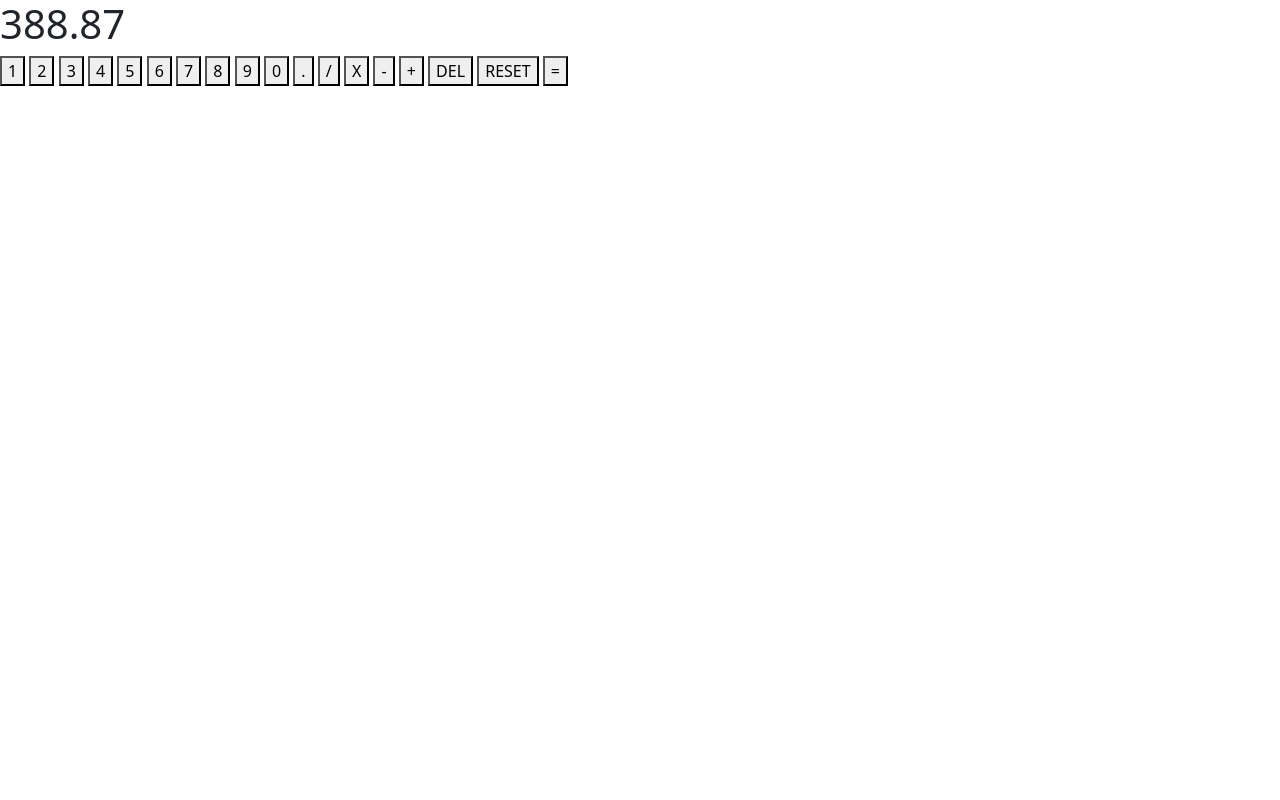
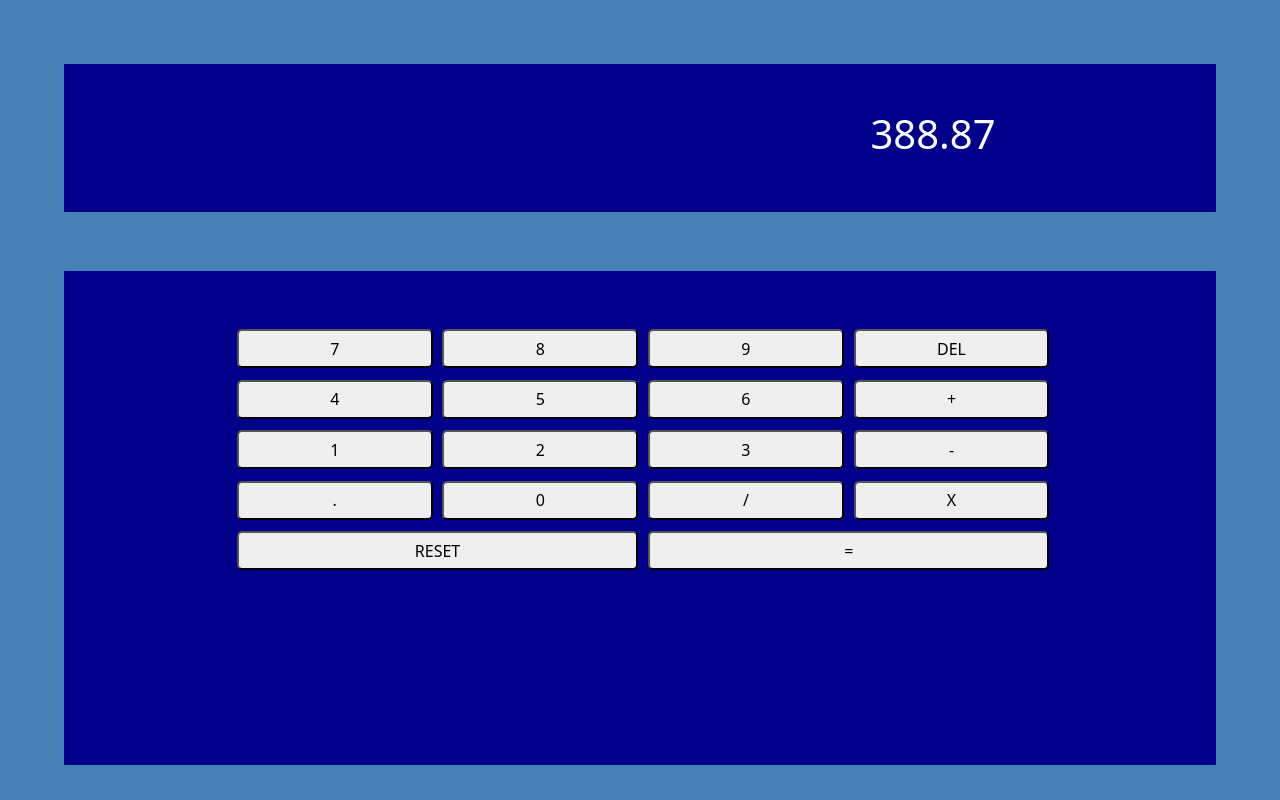
Before and after one commit to FelipeMacedo315/Calculadora, a plain HTML site: page index.html in a window 1280 px wide. Drawn offline with nearby package versions, Linux system fonts and the light colour scheme.

Commit message:
melhorado o design

```diff
--- a/index.css
+++ b/index.css
@@ -1,13 +1,39 @@
+
+ @media (max-width:249px){
+    .botões{
+        font-size: small;
+    }
+    .visor{
+        font-size: small;
+    }
+}
 
 @media (max-width:375px){
 
+.calculadora{
+
+    display: grid;
+    grid-template-rows: 30% 100%;
+    grid-template-columns: 100%;
+    grid-row-gap: 12%;
+    grid-template-areas: "visor" "botões";
+    padding-top: 5%;
+    padding-left: 5%;
+    padding-right: 5%;
+
+
+
+
+
+}
 
  #visor{
+
      grid-area: visor;
     display: flex;
-    justify-content: flex-end;
-    align-items: baseline;
-    background-color: rgb(23, 57, 141);
+    align-items: center;
+    padding-left: 70%;
+    background-color: darkblue;
     color: white;
     grid-area: visor;
 
@@ -15,10 +41,10 @@
  }
 
 .botões{
+    height: auto;
     grid-area: botões;
     display: grid;
-    grid-template-columns: auto auto auto auto  ;
-
+    grid-template-columns: 20%  20%   20%   20%  ;
     grid-row-gap: 10%;
     grid-template-areas:
      "number7 number8 number9 button-DEL"
@@ -26,8 +52,13 @@
      "number1 number2 number3 button-subtração"
      "button-ponto number0 button-divisão button-multiplicação"
      " button-reset  button-reset button-resultado button-resultado ";
-    padding-right: 10%;
-    padding-left: 10%;
+    grid-column-gap: 1%;
+
+   background-color: darkblue;
+   padding-left: 15%;
+   padding-top: 5%;
+   padding-bottom: 20%;
+
 
 }
 
@@ -97,6 +128,7 @@
 
    height: 130%;
    border-radius: 5px;
+   word-wrap: break-word;
 }
 #button-soma{
     grid-area: button-soma;
@@ -139,5 +171,174 @@
 
     height: 130%;
     border-radius: 5px;
+
 }
 }
+.body{
+    background-color: steelblue;
+}
+
+
+.calculadora{
+
+    display: grid;
+    grid-template-rows: 30% 100%;
+    grid-template-columns: 100%;
+    grid-row-gap: 12%;
+    grid-template-areas: "visor" "botões";
+    padding-top: 5%;
+    padding-left: 5%;
+    padding-right: 5%;
+
+
+
+
+
+}
+
+ #visor{
+
+     grid-area: visor;
+    display: flex;
+    align-items: center;
+    padding-left: 70%;
+    background-color: darkblue;
+    color: white;
+    grid-area: visor;
+
+
+ }
+
+.botões{
+    height: auto;
+    grid-area: botões;
+    display: grid;
+    grid-template-columns: 20%  20%   20%   20%  ;
+    grid-row-gap: 10%;
+    grid-template-areas:
+     "number7 number8 number9 button-DEL"
+     "number4 number5 number6 button-soma"
+     "number1 number2 number3 button-subtração"
+     "button-ponto number0 button-divisão button-multiplicação"
+     " button-reset  button-reset button-resultado button-resultado ";
+    grid-column-gap: 1%;
+
+   background-color: darkblue;
+   padding-left: 15%;
+   padding-top: 5%;
+   padding-bottom: 20%;
+
+
+}
+
+#number-0{
+    grid-area: number0;
+
+    height: 130%;
+    border-radius: 5px;
+
+}
+#number-1{
+    grid-area: number1;
+
+    height: 130%;
+    border-radius: 5px;
+}
+#number-2{
+    grid-area: number2;
+
+    height: 130%;
+    border-radius: 5px;
+}
+#number-3{
+    grid-area: number3;
+
+    height: 130%;
+    border-radius: 5px;
+}
+#number-4{
+    grid-area: number4;
+
+    height: 130%;
+    border-radius: 5px;
+}
+#number-5{
+    grid-area: number5;
+
+    height: 130%;
+    border-radius: 5px;
+}
+#number-6{
+    grid-area: number6;
+
+    height: 130%;
+    border-radius: 5px;
+}
+#number-7{
+    grid-area: number7;
+
+    height: 130%;
+    border-radius: 5px;
+}
+#number-8{
+    grid-area: number8;
+
+    height: 130%;
+    border-radius: 5px;
+}
+#number-9{
+    grid-area: number9;
+
+    height: 130%;
+    border-radius: 5px;
+}
+#button-DEL{
+   grid-area: button-DEL;
+
+   height: 130%;
+   border-radius: 5px;
+   word-wrap: break-word;
+}
+#button-soma{
+    grid-area: button-soma;
+
+    height: 130%;
+    border-radius: 5px;
+}
+#button-subtração{
+    grid-area: button-subtração ;
+
+    height: 130%;
+    border-radius: 5px;
+}
+#button-multiplicação{
+    grid-area: button-multiplicação ;
+
+    height: 130%;
+    border-radius: 5px;
+}
+#button-divisão{
+    grid-area: button-divisão ;
+
+    height: 130%;
+    border-radius: 5px;
+}
+#button-ponto{
+    grid-area: button-ponto ;
+
+    height: 130%;
+    border-radius: 5px;
+}
+#button-resultado{
+    grid-area: button-resultado ;
+
+    height: 130%;
+    border-radius: 5px;
+}
+#button-reset{
+    grid-area: button-reset ;
+
+    height: 130%;
+    border-radius: 5px;
+
+}
--- a/index.html
+++ b/index.html
@@ -9,8 +9,8 @@
     <link href="https://cdn.jsdelivr.net/npm/bootstrap@5.1.3/dist/css/bootstrap.min.css" rel="stylesheet" integrity="sha384-1BmE4kWBq78iYhFldvKuhfTAU6auU8tT94WrHftjDbrCEXSU1oBoqyl2QvZ6jIW3" crossorigin="anonymous">
     <script src="index.js"></script>
 </head>
-<body>
-
+<body class="body">
+    <div class="calculadora">
      <div id="visor">
          <h1>388.87</h1>
     </div>
@@ -33,7 +33,7 @@
    <button id="button-DEL" type="button">DEL</button>
    <button id="button-reset" type="button">RESET</button>
    <button id="button-resultado" type="button">=</button>
-
+</div>
 </div>
 </body>
 </html>
```
